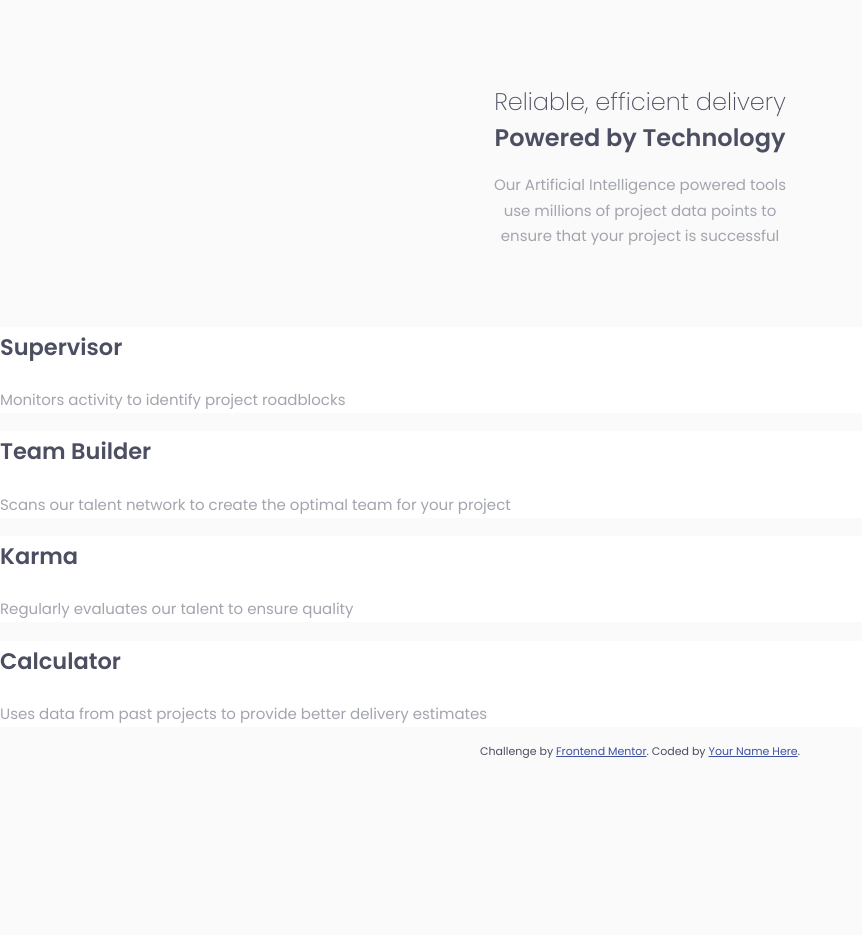
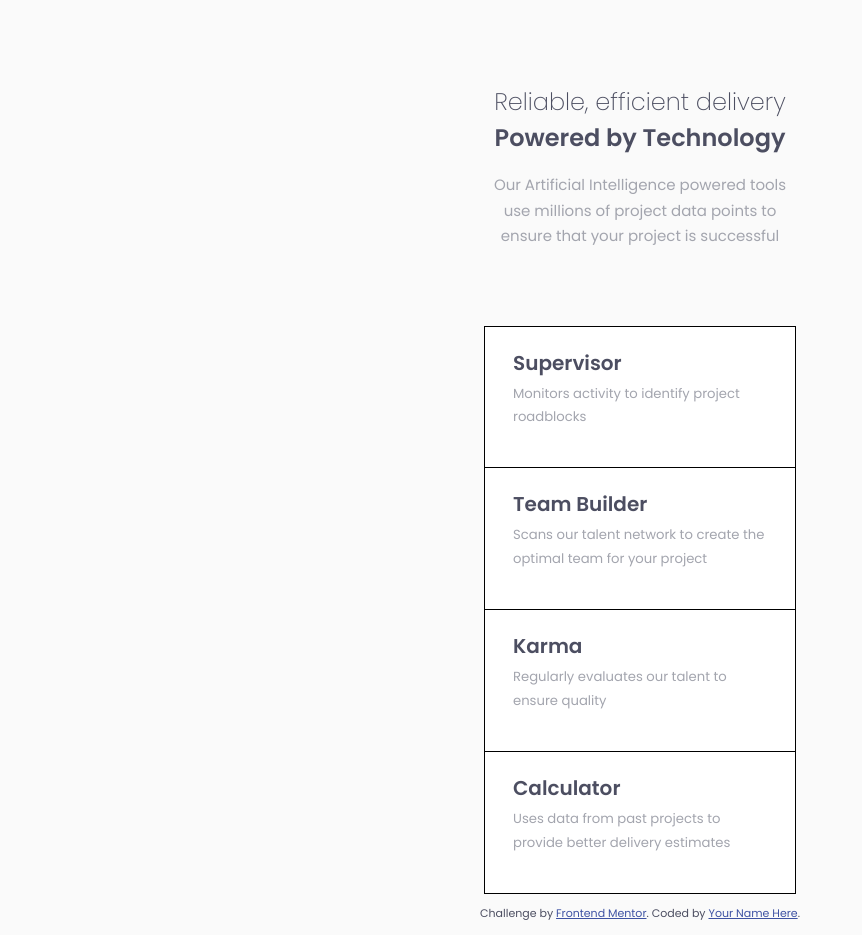
Before and after one commit to JulioCinquina/fem-four-card-feature-section, a plain HTML site: page index.html in a window 1280 px wide. Shown: the whole page, without its empty margins (0-862 px from the left). Before the commit the page ends 800 px from the top, so only its background shows below. Drawn offline with Linux system fonts and the light colour scheme.

Commit message:
Style cards font size and spacing

```diff
--- a/style.css
+++ b/style.css
@@ -68,13 +68,33 @@ main {
 .intro__paragraph {
   line-height: 1.7;
 }
+
+.card-grid {
+  display: grid;
+  grid-template-rows: repeat(4, 1fr);
+  width: min(310px, 90%);
+  margin-inline: auto;
+}
+
 .card {
+  outline: 1px solid black;
+  padding-block: 26px;
+  padding-inline: 28px;
   background-color: var(--color-card-background);
 }
 
 .card__title {
+  margin-block-start: 0;
+  margin-block-end: 9px;
+  font-size: 20px;
   color: var(--color-titles);
+  line-height: 1;
   font-weight: 600;
+}
+
+.card__paragraph {
+  margin-block-start: 0;
+  font-size: 13.2px;
 }
 
 .attribution {
```
